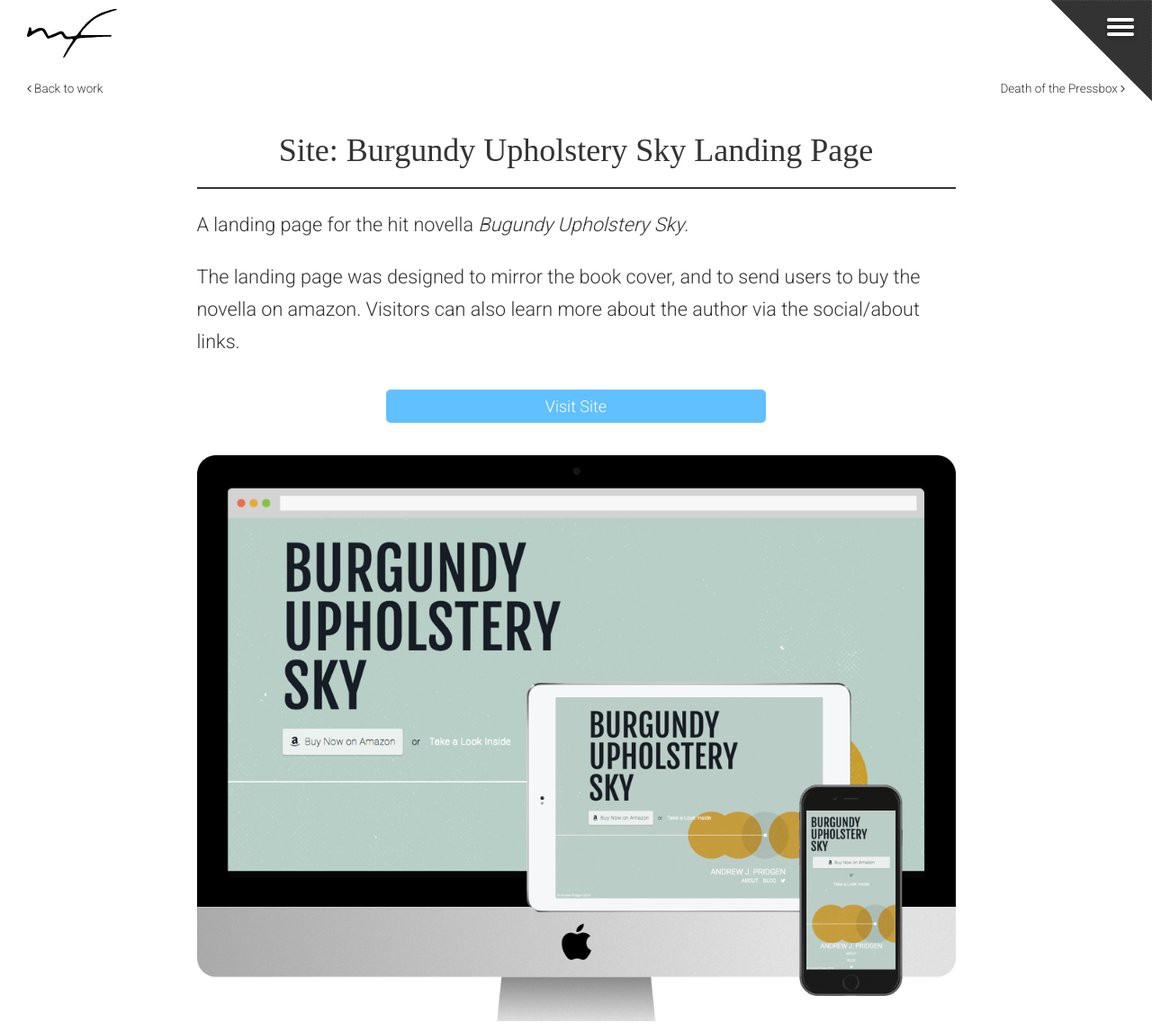
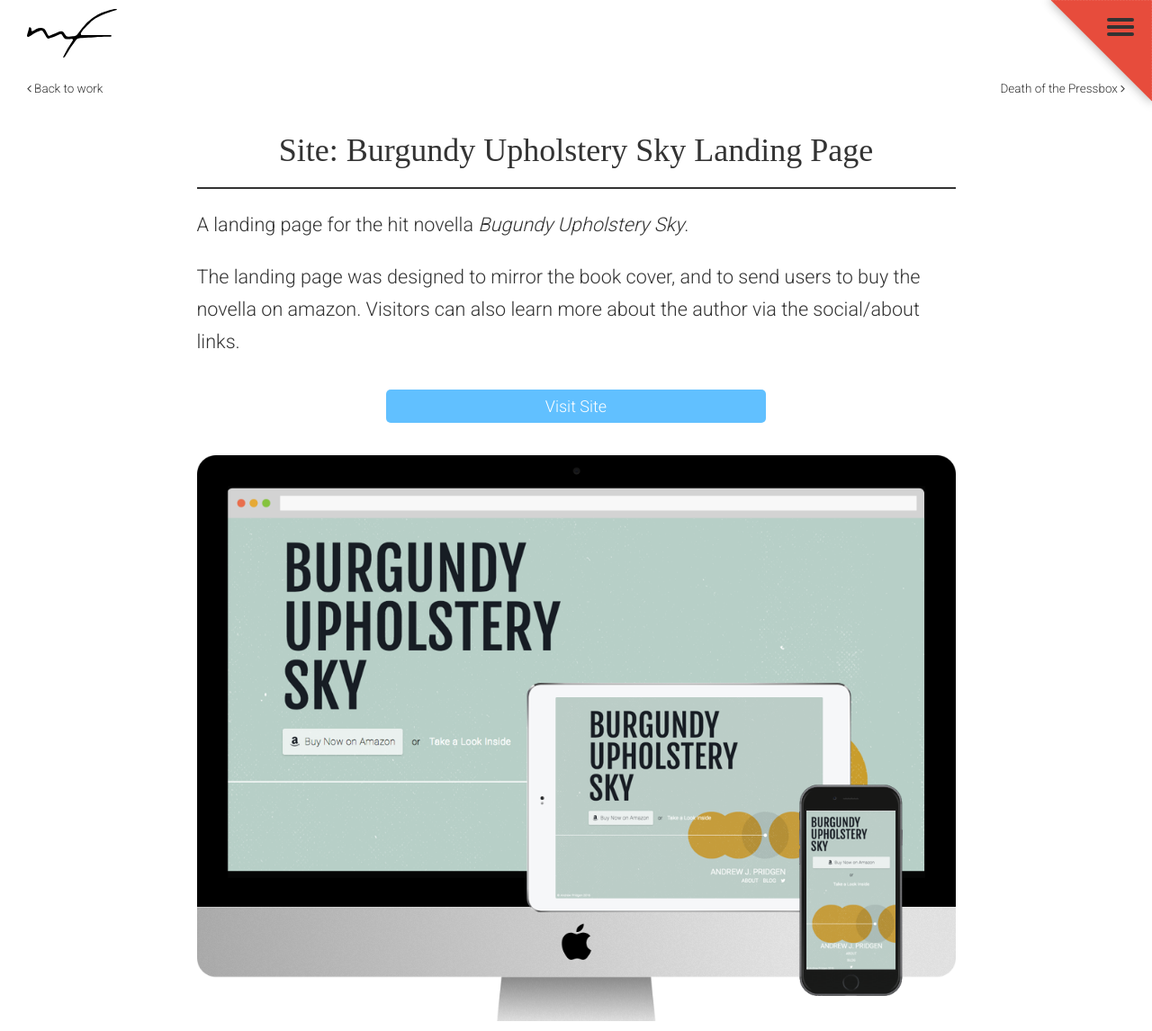
Before and after one commit to fattmitch/fattmitch.github.io, a Jekyll site: the page built from _case-studies/burgundy-upholstery-sky.md, in a window 1280 px wide and 1146 px high. Shown: the whole window at 90% size. Built offline with Jekyll 4.4.1, drawn with Linux system fonts in a browser that asks for light colours; nearby versions of some CDN libraries; some web fonts are replaced.

Commit message:
Adjusting color of menu icon

```diff
--- a/_sass/menu-icon.scss
+++ b/_sass/menu-icon.scss
@@ -23,7 +23,6 @@
   border-radius: 7px;
   opacity: 1;
   left: 0;
-  box-shadow: 0px 2px 4px rgba(0, 0, 0, 0.3);
   -webkit-transform: rotate(0deg);
   -moz-transform: rotate(0deg);
   -o-transform: rotate(0deg);
@@ -96,12 +95,3 @@
         top: 16px;
     }
 }
-
-@media (min-width: 1100px) {
-    #nav-icon3 span {
-      background: #fff;
-    }
-    #nav-icon3.open span{
-      background: #333;
-    }
-}
--- a/_sass/navbar.scss
+++ b/_sass/navbar.scss
@@ -36,8 +36,9 @@
       top: -52px;
       border-top: 80px solid transparent;
       border-bottom: 80px solid transparent;
-      border-left: 80px solid #333;
-      transform:rotate(-45deg);
+      border-left: 80px solid #E74C3C;
+      transform: rotate(-45deg);
+      box-shadow: -2px 0px 10px 0px rgba(0,0,0,0.25);
   }
 
   .logo {
--- a/_sass/work.scss
+++ b/_sass/work.scss
@@ -92,7 +92,7 @@
 
 .video-background {
   position: absolute;
-  left: 0;
+  right: 0;
   bottom: 0;
   min-width: 100%;
   min-height: 100%;
```
Also changed, not shown: scripts/menu.js (line endings or trailing spaces).
